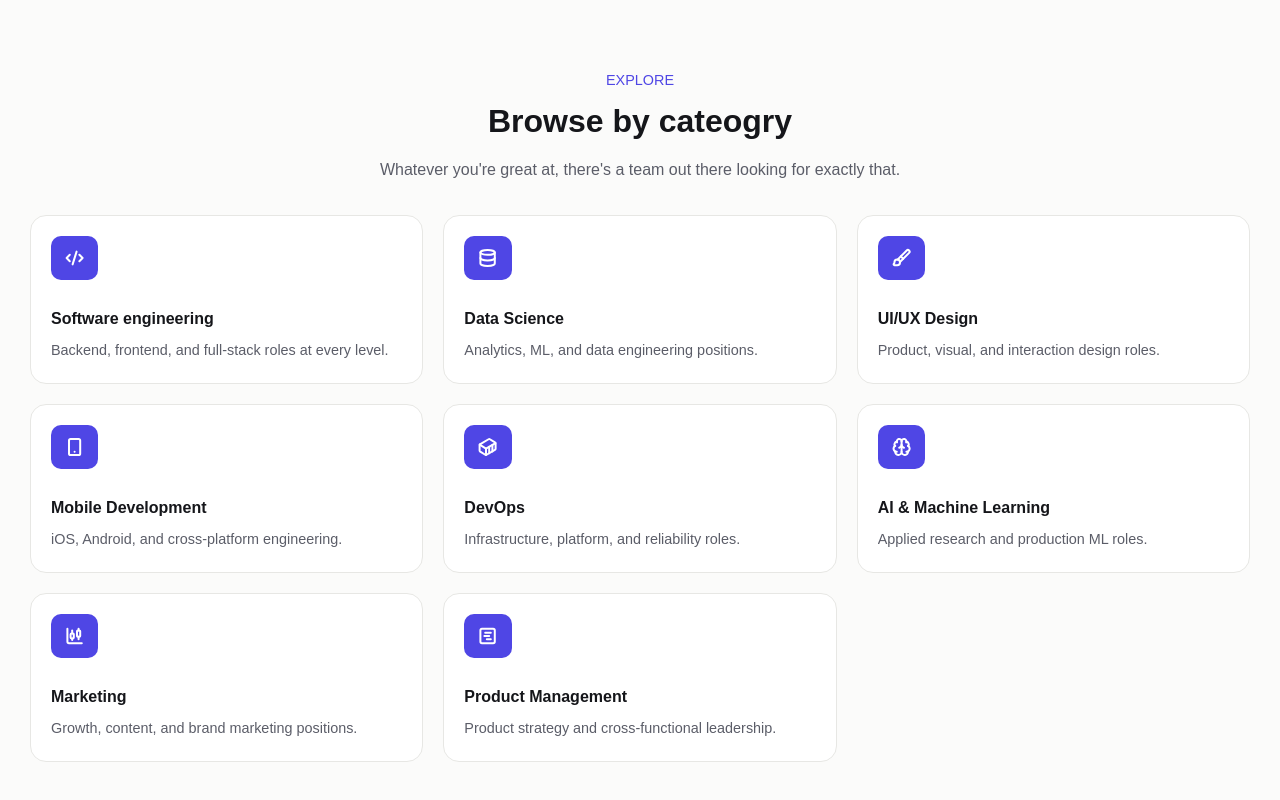
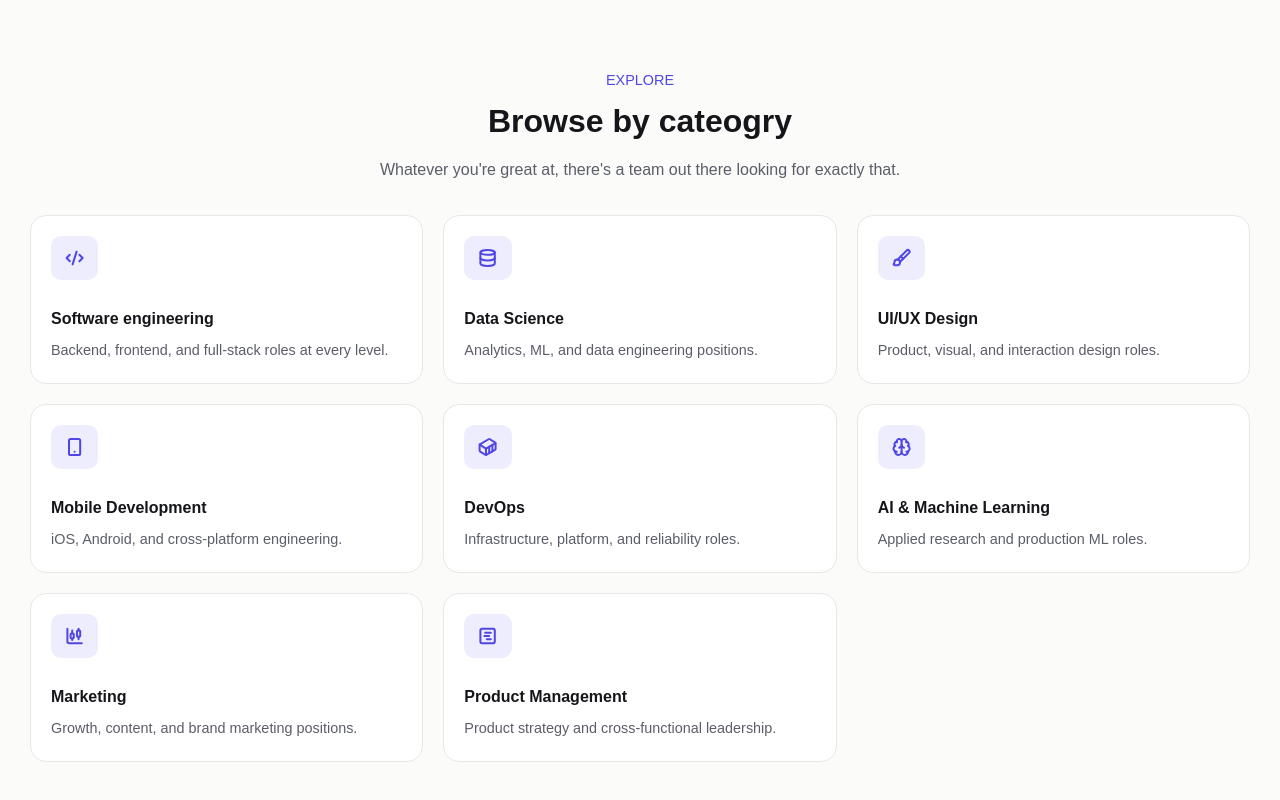
Before and after one commit to Dannyk24/JOBLY, a React (Vite) app: page / in a window 1280 px wide. Shown: the part 766-1566 px from the top of the page. Built offline with nearby package versions, Linux system fonts and the light colour scheme.

Commit message:
add optional cardType property to sectionDisplayCard props to improve component reusablitly

```diff
--- a/src/pages/home/components/SectionDisplayCard/SectionDisplayCard.css
+++ b/src/pages/home/components/SectionDisplayCard/SectionDisplayCard.css
@@ -19,7 +19,7 @@
 
 .section-display-card .card-icon {
     padding: 10px 14px;
-    background-color: var(--accent);
+    background-color: var(--accent-soft);
     width: fit-content;
     border-radius: var(--radius-sm);
     display: flex;
@@ -29,9 +29,17 @@
 }
 
 .section-display-card .card-icon svg {
-    stroke: white;
+    stroke: var(--accent);
     width: 1.2rem;
     stroke-width: 2.5;
+}
+
+.section-display-card .information-card-icon {
+    background-color: var(--accent);
+}
+
+.section-display-card .information-card-icon svg {
+    stroke: white;
 }
 
 .section-display-card .card-title {
--- a/src/pages/home/components/SectionDisplayCard/SectionDisplayCard.tsx
+++ b/src/pages/home/components/SectionDisplayCard/SectionDisplayCard.tsx
@@ -5,10 +5,13 @@ export function SectionDisplayCard({
   Icon,
   title,
   description,
+  cardType,
 }: SectionDisplayCardProps) {
   return (
     <div className="section-display-card">
-      <div className="card-icon">
+      <div
+        className={cardType ? `card-icon ${cardType}-card-icon` : "card-icon"}
+      >
         <Icon />
       </div>
       <span className="card-title">{title}</span>
--- a/src/pages/home/components/SectionDisplayCardGrid/SectionDisplayCardGrid.tsx
+++ b/src/pages/home/components/SectionDisplayCardGrid/SectionDisplayCardGrid.tsx
@@ -4,10 +4,12 @@ import "./SectionDisplayCardGrid.css";
 
 type SectionDisplayCardGridProps = {
   cardsData: SectionDisplayCardProps[];
+  cardType?: string;
 };
 
 export function SectionDisplayCardGrid({
   cardsData,
+  cardType,
 }: SectionDisplayCardGridProps) {
   return (
     <div className="section-display-cards-grid">
@@ -17,6 +19,7 @@ export function SectionDisplayCardGrid({
           title={data.title}
           description={data.description}
           key={index}
+          cardType={cardType}
         />
       ))}
     </div>
--- a/src/types/SectionDisplayCard.ts
+++ b/src/types/SectionDisplayCard.ts
@@ -4,4 +4,5 @@ export type SectionDisplayCardProps = {
   Icon: ComponentType;
   title: string;
   description: string;
+  cardType?: string; //Make card type optional so you dont have to add cardType property and value on every card data object
 };
```
